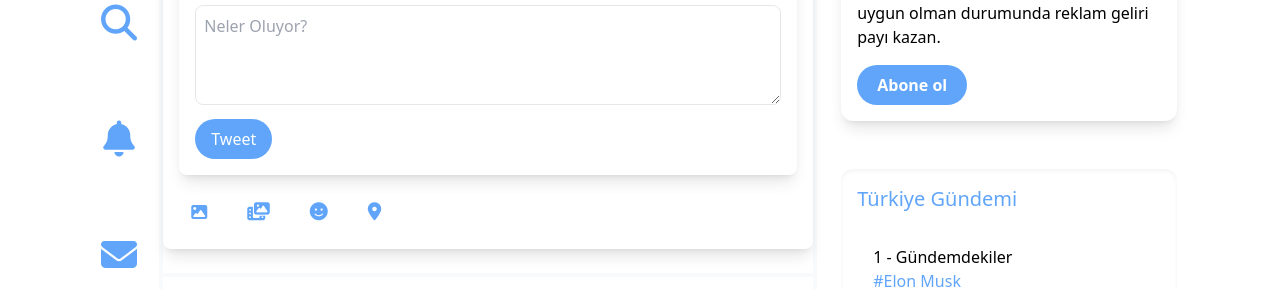
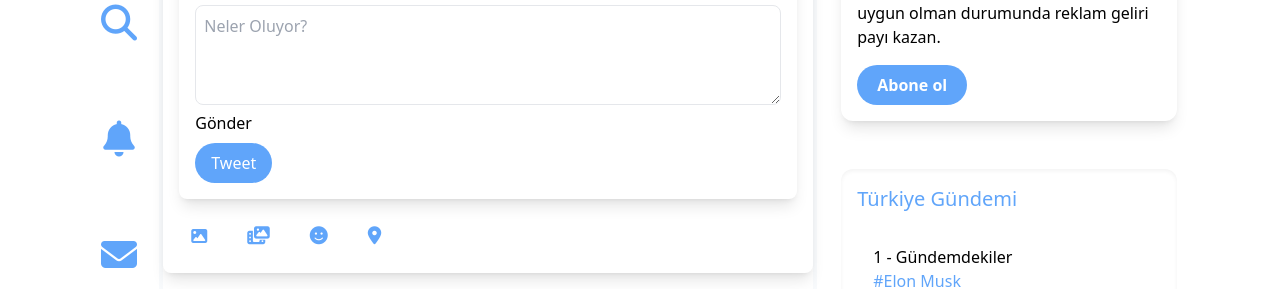
Before and after one commit to acunmedyaakademi/Twitter-Project, a website: page templates/anasayfa.html in a window 1280 px wide. Shown: the part 159-448 px from the top of the page. Drawn offline with Linux system fonts and the light colour scheme; a script that the page names is missing.

Commit message:
form düzenlendi

```diff
--- a/templates/anasayfa.html
+++ b/templates/anasayfa.html
@@ -34,7 +34,10 @@
                   <!-- Tweet Form -->
                   <div class="bg-white p-4 rounded-lg shadow-lg mb-4">
                     <img src="/assets/src/Tayyip.jpg" alt="Profile Picture" class="w-12 h-12 rounded-full mb-2">
-                      <textarea class="text-blue w-full p-2 border rounded-lg min-h-[100px] max-h-[100px]" rows="4" maxlength="280" placeholder="Neler Oluyor?"></textarea>
+                    <form id="sendPost">
+                      <textarea id="postArea" class="text-blue w-full p-2 border rounded-lg min-h-[100px] max-h-[100px]" rows="4" maxlength="280" placeholder="Neler Oluyor?"></textarea>
+                      <button type="submit">Gönder</button>
+                    </form>
                       <div class="flex justify-between items-center mt-2">
                           <button class="bg-blue-400 text-white px-4 py-2 rounded-full hover:bg-blue-500 transition-all active:bg-blue-600">Tweet</button>
                       </div>
```
